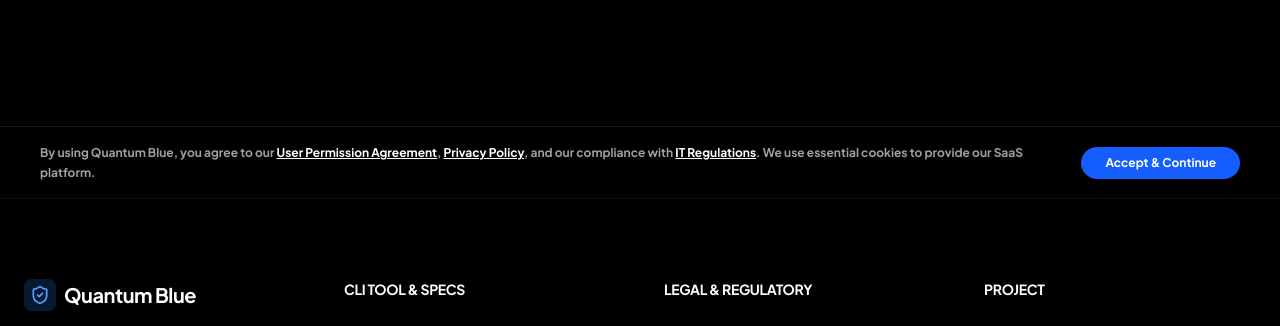
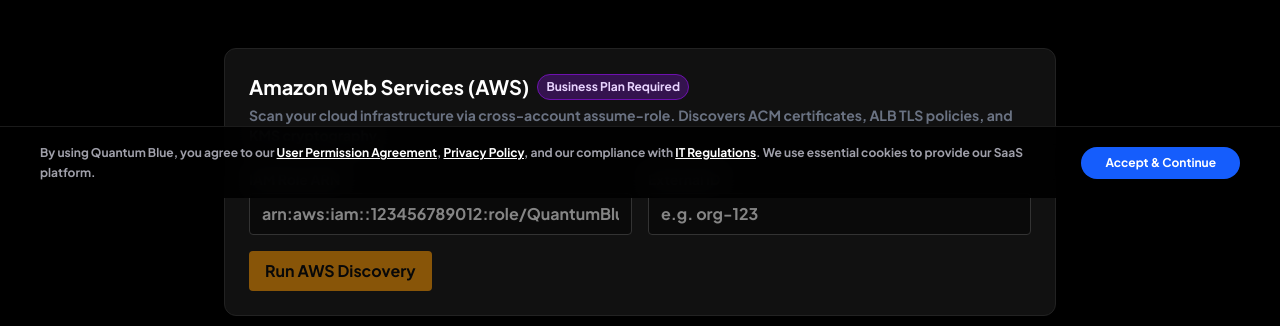
Before and after one commit to psycho-prince/quantumblue-web, a Next.js app: page /dashboard/connectors in a window 1280 px wide. Shown: the part 602-928 px from the top of the page. Built offline with nearby package versions, Linux system fonts and the light colour scheme; no server answers; the database is empty; sample sign-in values are in the browser's storage.

Commit message:
feat: Add AWS connector UI and proxy route

```diff
--- /dev/null
+++ b/src/app/api/connectors/aws/scan/route.ts
@@ -0,0 +1,31 @@
+import { NextResponse } from 'next/server';
+import { auth } from '@clerk/nextjs/server';
+
+export async function POST(req: Request) {
+  try {
+    const authResult = await auth(req).catch(e => ({ error: e.message }));
+    if ('error' in authResult) {
+      return NextResponse.json({ error: 'Auth failed' }, { status: 401 });
+    }
+
+    const authHeader = req.headers.get('authorization');
+    const body = await req.json();
+
+    const daemonUrl = process.env.DAEMON_URL || "http://localhost:8080";
+    const res = await fetch(`${daemonUrl}/v1/connectors/aws/scan`, {
+      method: "POST",
+      headers: {
+        "Content-Type": "application/json",
+        "Authorization": authHeader || ""
+      },
+      body: JSON.stringify(body)
+    });
+
+    const data = await res.json();
+    return NextResponse.json(data, { status: res.status });
+
+  } catch (error) {
+    console.error('Connector proxy error:', error);
+    return NextResponse.json({ error: 'Internal server error' }, { status: 500 });
+  }
+}
--- a/src/app/dashboard/connectors/client.tsx
+++ b/src/app/dashboard/connectors/client.tsx
@@ -102,3 +102,89 @@
     </form>
   );
 }
+
+export function AWSConnectorsClient({ hasAws }: { hasAws: boolean }) {
+  const [roleArn, setRoleArn] = useState("");
+  const [externalId, setExternalId] = useState("");
+  const [loading, setLoading] = useState(false);
+  const [result, setResult] = useState<any>(null);
+  const { getToken } = useAuth();
+
+  const handleScan = async (e: React.FormEvent) => {
+    e.preventDefault();
+    if (!hasAws) {
+      alert("Please upgrade to the Business plan to access the AWS connector.");
+      return;
+    }
+
+    setLoading(true);
+    setResult(null);
+
+    try {
+      const authToken = await getToken();
+      const res = await fetch("/api/connectors/aws/scan", {
+        method: "POST",
+        headers: {
+          "Content-Type": "application/json",
+          "Authorization": `Bearer ${authToken}`
+        },
+        body: JSON.stringify({ roleArn, externalId, regions: ["ap-south-1"] })
+      });
+
+      const data = await res.json();
+      if (!res.ok) {
+        throw new Error(data.error || "Scan failed");
+      }
+      setResult(data);
+    } catch (err: any) {
+      alert(err.message);
+    } finally {
+      setLoading(false);
+    }
+  };
+
+  return (
+    <form onSubmit={handleScan} className="space-y-4 mt-6">
+      <div className="grid grid-cols-2 gap-4">
+        <div>
+          <label className="block text-sm text-gray-400 mb-1">IAM Role ARN</label>
+          <input
+            type="text"
+            value={roleArn}
+            onChange={e => setRoleArn(e.target.value)}
+            disabled={!hasAws || loading}
+            placeholder="arn:aws:iam::123456789012:role/QuantumBlueAudit"
+            className="w-full bg-[#0a0a0a] border border-[#333] rounded px-3 py-2 text-white"
+            required
+          />
+        </div>
+        <div>
+          <label className="block text-sm text-gray-400 mb-1">External ID</label>
+          <input
+            type="text"
+            value={externalId}
+            onChange={e => setExternalId(e.target.value)}
+            disabled={!hasAws || loading}
+            placeholder="e.g. org-123"
+            className="w-full bg-[#0a0a0a] border border-[#333] rounded px-3 py-2 text-white"
+            required
+          />
+        </div>
+      </div>
+      <button
+        type="submit"
+        disabled={!hasAws || loading}
+        className="bg-[#f90] text-black px-4 py-2 rounded font-medium disabled:opacity-50"
+      >
+        {loading ? "Assuming Role..." : "Run AWS Discovery"}
+      </button>
+
+      {result && (
+        <div className="mt-4 p-4 bg-green-900/20 border border-green-800 rounded text-sm text-green-200">
+          <p>Scan complete!</p>
+          <p>Discovered {result.assets?.length || 0} assets and {result.edges?.length || 0} relationships.</p>
+        </div>
+      )}
+    </form>
+  );
+}
--- a/src/app/dashboard/connectors/page.tsx
+++ b/src/app/dashboard/connectors/page.tsx
@@ -1,7 +1,7 @@
 import { auth } from "@clerk/nextjs/server";
 import { prisma } from "@/lib/prisma";
 import { redirect } from "next/navigation";
-import { ConnectorsClient } from "./client";
+import { ConnectorsClient, AWSConnectorsClient } from "./client";
 
 export default async function ConnectorsPage() {
   const { userId, orgId } = await auth();
@@ -16,9 +16,11 @@
   });
 
   let hasGithub = false;
+  let hasAws = false;
   if (entitlement && entitlement.features) {
     const features = entitlement.features as any;
     hasGithub = features.github_connector === true;
+    hasAws = features.aws_connector === true;
   }
 
   return (
@@ -49,6 +51,27 @@
 
           <ConnectorsClient hasGithub={hasGithub} />
         </div>
+        {/* AWS Connector */}
+        <div className="bg-[#111] border border-[#222] p-6 rounded-xl mt-6">
+          <div className="flex justify-between items-start mb-4">
+            <div>
+              <h2 className="text-xl font-semibold flex items-center gap-2">
+                Amazon Web Services (AWS)
+                {!hasAws && (
+                  <span className="text-xs bg-purple-900/50 text-purple-200 px-2 py-1 rounded-full border border-purple-800">
+                    Business Plan Required
+                  </span>
+                )}
+              </h2>
+              <p className="text-sm text-gray-500 mt-1">
+                Scan your cloud infrastructure via cross-account assume-role. Discovers ACM certificates, ALB TLS policies, and KMS cryptography.
+              </p>
+            </div>
+          </div>
+
+          <AWSConnectorsClient hasAws={hasAws} />
+        </div>
+
       </div>
     </div>
   );
```
